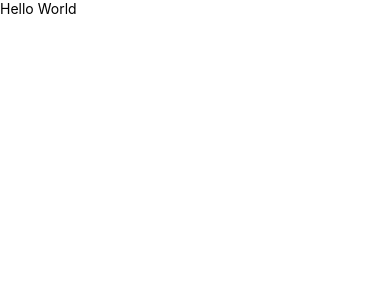
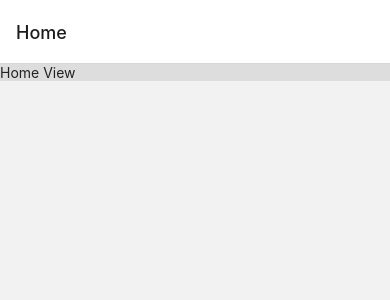
Before and after one commit to KiranCNayak/rn_app_03_wallpaper_app, a React Native app: screen /Home in a window 390 px wide. Shown: the top 300 px of the page. Built offline with nearby package versions, Linux system fonts and the light colour scheme.

Commit message:
Added patch to react-native-snap-carousel • it was a known bug: https://github.com/meliorence/react-native-snap-carousel/issues/992#issuecomment-1676055287

```diff
--- a/App.jsx
+++ b/App.jsx
@@ -1,15 +1,31 @@
 import React from 'react';
-import { SafeAreaView, StatusBar, StyleSheet, Text } from 'react-native';
+import { NavigationContainer } from '@react-navigation/native';
+import { createStackNavigator } from '@react-navigation/stack';
+
+import HomeView from './src/views/HomeView';
+
+const Stack = createStackNavigator();
 
 function App() {
   return (
-    <SafeAreaView>
-      <StatusBar barStyle={'dark-content'} />
-      <Text>Hello World</Text>
-    </SafeAreaView>
+    <NavigationContainer>
+      <Stack.Navigator
+        initialRouteName="Home"
+        screenOptions={{
+          gestureEnabled: true,
+          gestureDirection: 'vertical',
+          animationEnabled: false,
+        }}>
+        <Stack.Screen
+          name="Home"
+          component={HomeView}
+          options={{
+            headerShown: true, // This is true by default as well
+          }}
+        />
+      </Stack.Navigator>
+    </NavigationContainer>
   );
 }
 
-const styles = StyleSheet.create({});
-
 export default App;
--- a/package.json
+++ b/package.json
@@ -7,7 +7,8 @@
     "ios": "react-native run-ios",
     "lint": "eslint .",
     "start": "react-native start",
-    "test": "jest"
+    "test": "jest",
+    "postinstall": "patch-package"
   },
   "dependencies": {
     "@react-navigation/native": "^6.1.7",
--- /dev/null
+++ b/src/views/HomeView.js
@@ -0,0 +1,23 @@
+import { SafeAreaView, StyleSheet, Text } from 'react-native';
+import React from 'react';
+
+import Carousel from 'react-native-snap-carousel';
+
+const HomeView = () => {
+  return (
+    <SafeAreaView style={styles.rootContainerStyle}>
+      <Text style={styles.textStyle}>Home View</Text>
+    </SafeAreaView>
+  );
+};
+
+export default HomeView;
+
+const styles = StyleSheet.create({
+  rootContainerStyle: {
+    backgroundColor: '#dddddd',
+  },
+  textStyle: {
+    color: '#222222',
+  },
+});
```
Also changed, not shown: 1 other file (tests, documents, lock files or other folders).
